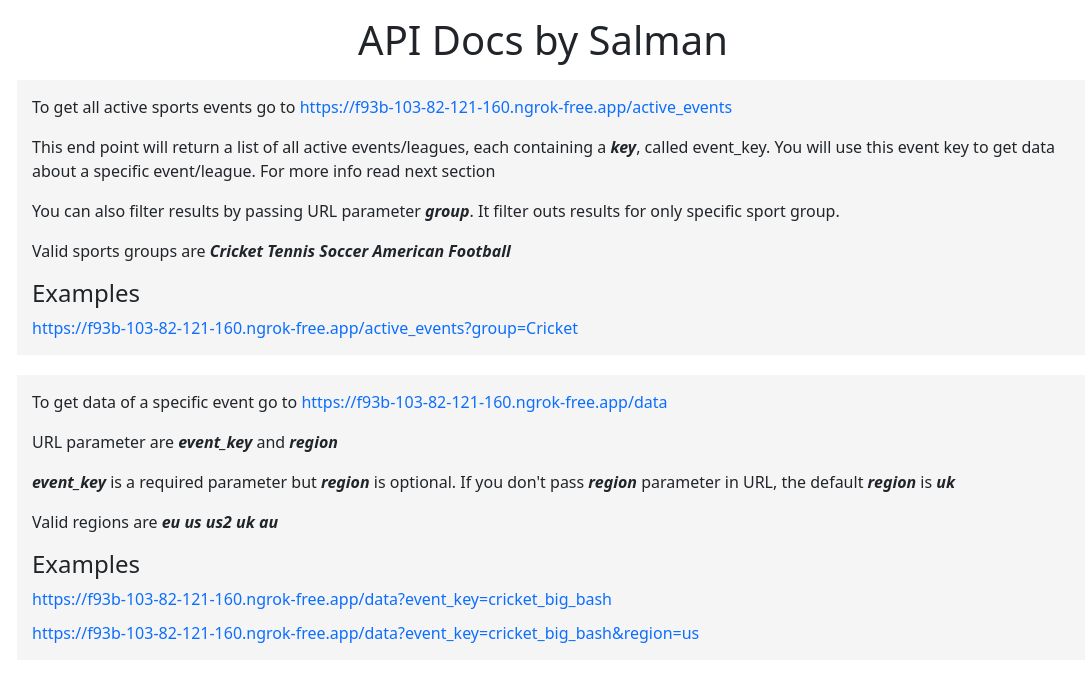
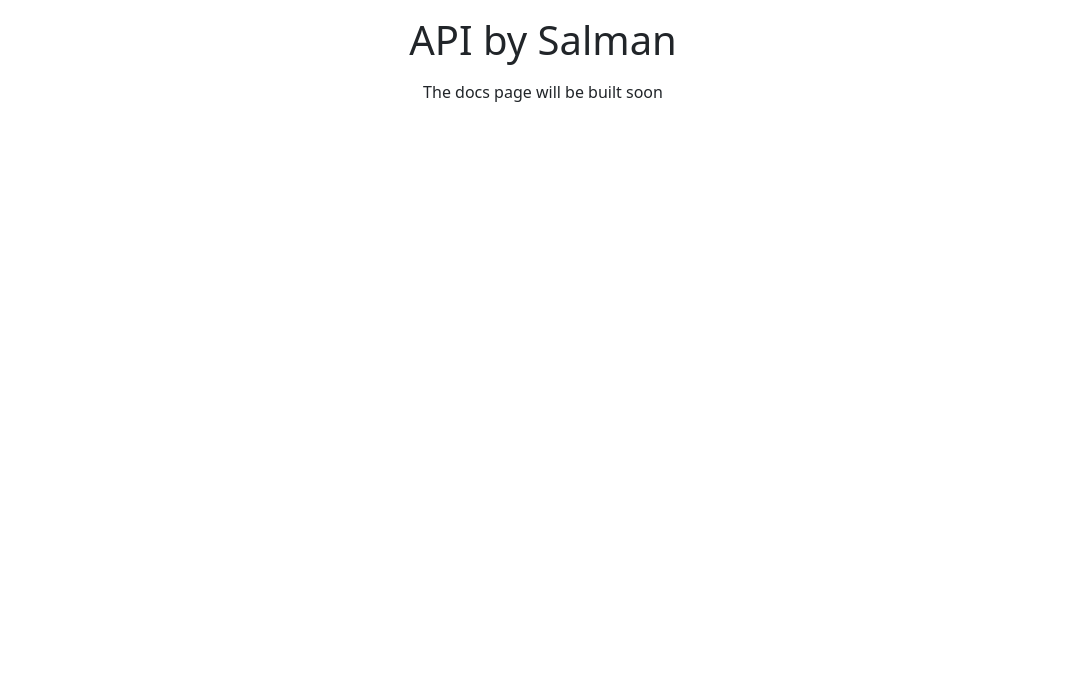
Before and after one commit to msalmankhokhar/InforebornNew_API, a Flask app: page /docs in a window 1280 px wide. Shown: the top 682 px of the page, without its empty margins (97-1182 px from the left). Run offline with Flask 3, Linux system fonts and the light colour scheme.

Commit message:
removed outdated content from docs page. I will rebuilt that page using updated docs

```diff
--- a/templates/index.html
+++ b/templates/index.html
@@ -12,11 +12,12 @@
 
 <body>
     <div class="container">
-        <h1 class="text-center my-3">API Docs by Salman</h1>
-        <ol>
+        <h1 class="text-center my-3">API by Salman</h1>
+        <p class="text-center">The docs page will be built soon</p>
+        <!-- <ol>
             <li>
                 <p>To get all active sports events go to <a target="_blank"
-                        href="{{base_URL}}/active_events">{{base_URL}}/active_events</a></p>
+                        href="{{base_URL}}/events">{{base_URL}}/events</a></p>
                 <p>This end point will return a list of all active events/leagues, each containing a <strong style="font-style: italic;">key</strong>, called event_key. You will use this event key to get data about a specific event/league. For more info read next section</p>
                 <p>You can also filter results by passing URL parameter <strong
                         style="font-style: italic;">group</strong>. It filter outs results for only specific sport
@@ -59,7 +60,7 @@
                         target="_blank">{{base_URL}}/data?event_key=cricket_big_bash&amp;region=us</a>
                 </div>
             </li>
-        </ol>
+        </ol> -->
     </div>
 </body>
 <script src="https://cdn.jsdelivr.net/npm/bootstrap@5.3.0-alpha1/dist/js/bootstrap.bundle.min.js"
--- a/wsgi.py
+++ b/wsgi.py
@@ -1,4 +1,4 @@
 from app import app
 
 if __name__ == "__main__":
-    app.run(host='0.0.0.0', port=5000, debug=True)
+    app.run(host='0.0.0.0', port=81, debug=True)
```
